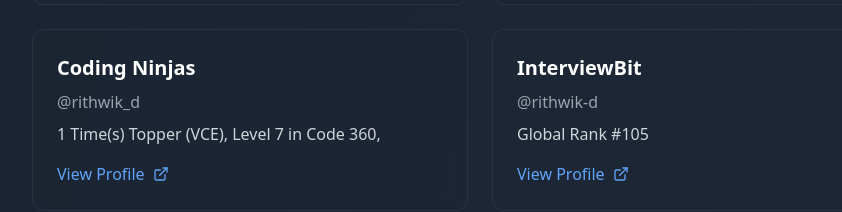
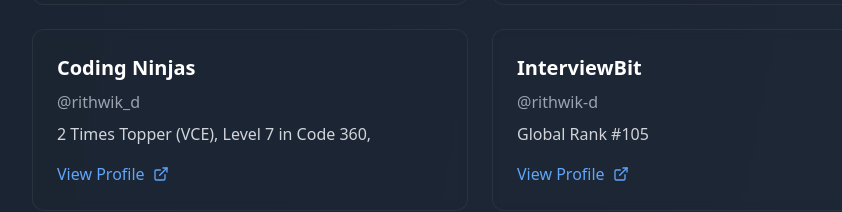
Before and after one commit to DRithwik/My-Portfolio, a React (Vite) app: page / in a window 1280 px wide. Shown: the part 5677-5889 px from the top of the page, without its empty margins (160-1002 px from the left). Built offline with nearby package versions, Linux system fonts and the light colour scheme.

Commit message:
Update CodingPlatforms.tsx

```diff
--- a/src/components/CodingPlatforms.tsx
+++ b/src/components/CodingPlatforms.tsx
@@ -31,7 +31,7 @@
       name: 'Coding Ninjas',
       username: 'rithwik_d',
       url: 'https://www.naukri.com/code360/profile/e79ad955-af5d-4a19-beca-cb89b1e84273',
-      achievements: '1 Time(s) Topper (VCE), Level 7 in Code 360,'
+      achievements: '2 Times Topper (VCE), Level 7 in Code 360,'
     },
     {
       name: 'InterviewBit',
```
